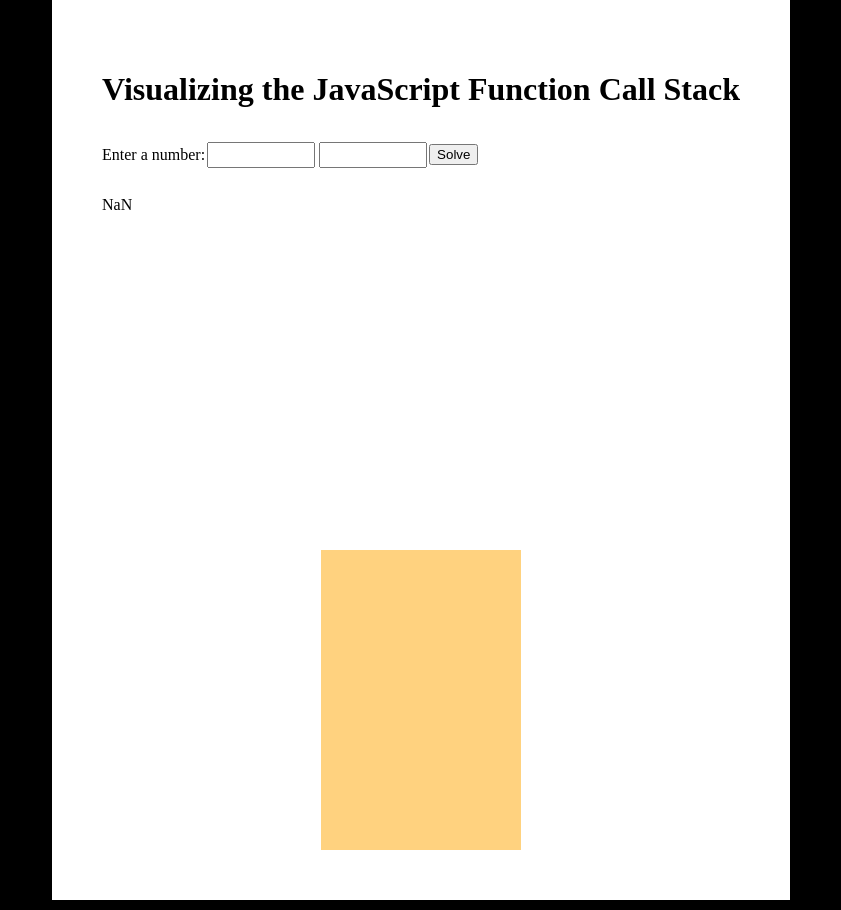
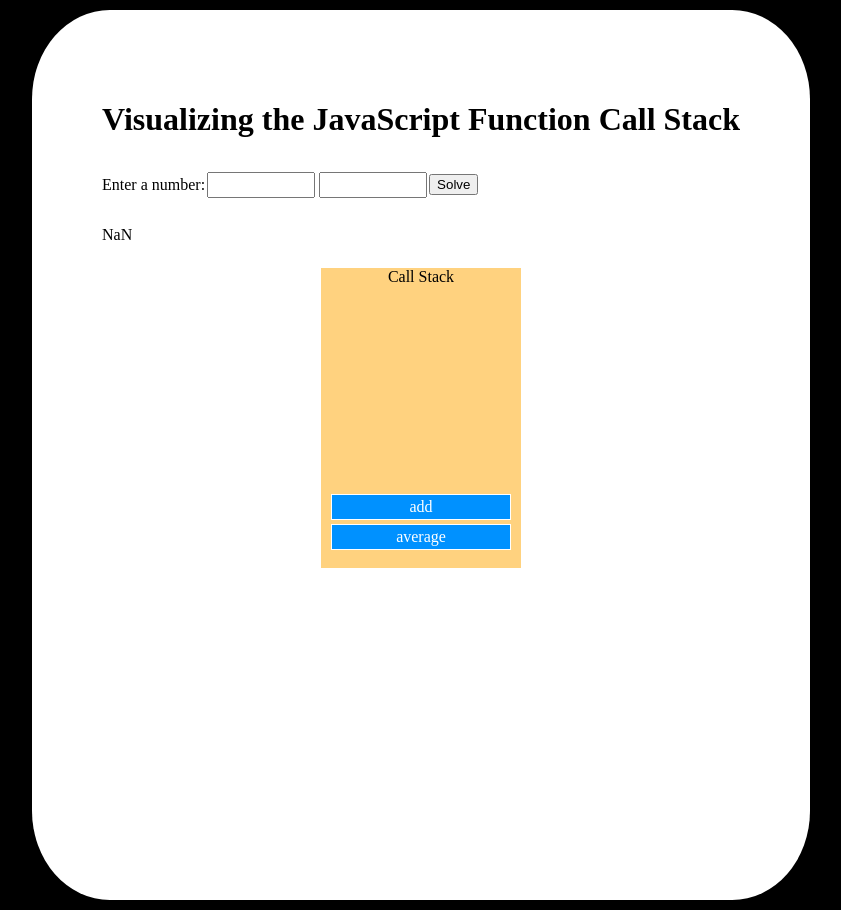
Before and after one commit to alex-netwave/js-exercises, a plain HTML site: page 3 - function basics/2 - javascript - call stack/index.html in a window 1280 px wide. Both pictures are taken after a click on the button "Solve". Shown: the whole page, without its empty margins (219-1060 px from the left). Drawn offline with Linux system fonts and the light colour scheme.

Commit message:
created functional stack graphic

```diff
--- a/3 - function basics/2 - javascript - call stack/index.html
+++ b/3 - function basics/2 - javascript - call stack/index.html
@@ -4,54 +4,8 @@
     <meta charset="UTF-8">
     <meta name="viewport" content="width=device-width, initial-scale=1.0">
     <title>Document</title>
-    <style>
-
-        html {
-            background-color: black;
-            display: flex;
-            justify-content: center;
-        }
-        body {
-            background-color: white;
-            margin: 0px;
-            padding: 50px;
-            height: 800px;
-            display: flex;
-            flex-direction: column;
-        }
-        .top-row,
-        .bottom-row {
-            display: flex;
-            flex-direction: column;
-            height: 50%;
-            width: 100%;
-        }
-
-        .bottom-row {
-            justify-content: center;
-            align-items: end;
-            flex-direction: row;
-        }
-        .stack-container {
-            display: flex;
-
-            background-color: rgb(255, 165, 0, 0.5);
-            width: 200px;
-            height: 300px;
-        }
-
-        .prompt-container {
-            display: inline-flex;
-            align-items: center;
-        }
-
-        input {
-            width: 100px;
-            height: 20px;
-            margin: 0px 2px;
-        }
-
-    </style>
+    <script src="javascript.js" defer></script>
+    <link rel="stylesheet" href="style.css">
 </head>
 <body>
     <div class="top-row">
@@ -66,34 +20,10 @@
     </div>
 
     <div class="bottom-row">
-        <div class="stack-container"></div>
+        <div class="stack-container">
+            <div class="stack-title">Call Stack</div>
+            <ul></ul>
+        </div>
     </div>
-
-    <script>
-        const aInput = document.querySelector(".numberInputA");
-        const bInput = document.querySelector(".numberInputB");
-        const button = document.querySelector("button");
-        const para = document.querySelector(".output");
-
-        function add(a,b) {
-            return a + b;
-        }
-
-        function average(a,b) {
-            return add(a,b)/2;
-        }
-
-        button.addEventListener('click', () => {
-            const numA = parseFloat(aInput.value);
-            const numB = parseFloat(bInput.value);
-            para.textContent = average(numA, numB);
-        })
-
-        function push(funcName) {
-
-        }
-
-
-    </script>
 </body>
 </html>
--- /dev/null
+++ b/3 - function basics/2 - javascript - call stack/javascript.js
@@ -0,0 +1,55 @@
+const aInput = document.querySelector(".numberInputA");
+const bInput = document.querySelector(".numberInputB");
+const button = document.querySelector("button");
+const para = document.querySelector(".output");
+const list = document.querySelector("ul");
+
+
+let stack = [add.name, average.name]
+
+async function add(a,b) {
+    await push();
+    return a + b;
+}
+
+async function average(a,b) {
+    await push();
+    const sum = await add(a,b);
+    return sum/2;
+}
+
+button.addEventListener('click', async () => {
+    const numA = parseFloat(aInput.value);
+    const numB = parseFloat(bInput.value);
+    const result = await average(numA, numB);
+    para.textContent = result;
+    poper();
+    stack = [add.name, average.name]
+});
+
+function updateStack() {
+    return new Promise((resolve) => {
+        setTimeout(()=> {
+            resolve('resolved');
+        }, 1000);
+    });
+}
+
+async function push() {
+    let entry = document.createElement('li');
+    entry.textContent = stack.pop();
+    const result = await updateStack();
+    list.appendChild(entry);
+    console.log(result);
+}
+
+async function pop() {
+    await updateStack();
+    list.removeChild(list.lastElementChild)
+}
+
+async function poper() {
+    while (list.hasChildNodes()) {
+        await pop();
+    }
+}
--- /dev/null
+++ b/3 - function basics/2 - javascript - call stack/style.css
@@ -0,0 +1,74 @@
+
+html {
+    background-color: black;
+    display: flex;
+    justify-content: center;
+}
+body {
+    background-color: white;
+    margin: 10px;
+    padding: 70px;
+    height: 750px;
+    display: flex;
+    flex-direction: column;
+    border-radius: 10%;
+}
+
+.top-row,
+.bottom-row {
+    display: flex;
+    flex-direction: column;
+    width: 100%;
+}
+
+.top-row {
+    height: 25%;
+}
+
+.bottom-row {
+    justify-content: center;
+    align-items: end;
+    flex-direction: row;
+}
+.stack-container {
+    display: flex;
+    flex-direction: column;
+    align-items: end;
+    background-color: rgb(255, 165, 0, 0.5);
+    width: 200px;
+    height: 300px;
+}
+
+.stack-title {
+    width: 100%;
+    text-align: center;
+}
+
+ul {
+    display: flex;
+    flex-direction: column-reverse;
+    height: 100%;
+    padding: 0px;
+    width: 100%;
+}
+
+li {
+    background-color: rgb(0, 145, 255);
+    color: white;
+    padding: 3px;
+    margin: 2px 10px;
+    border: solid white 1px;
+    list-style: none;
+    text-align: center;
+}
+
+.prompt-container {
+    display: inline-flex;
+    align-items: center;
+}
+
+input {
+    width: 100px;
+    height: 20px;
+    margin: 0px 2px;
+}
```
